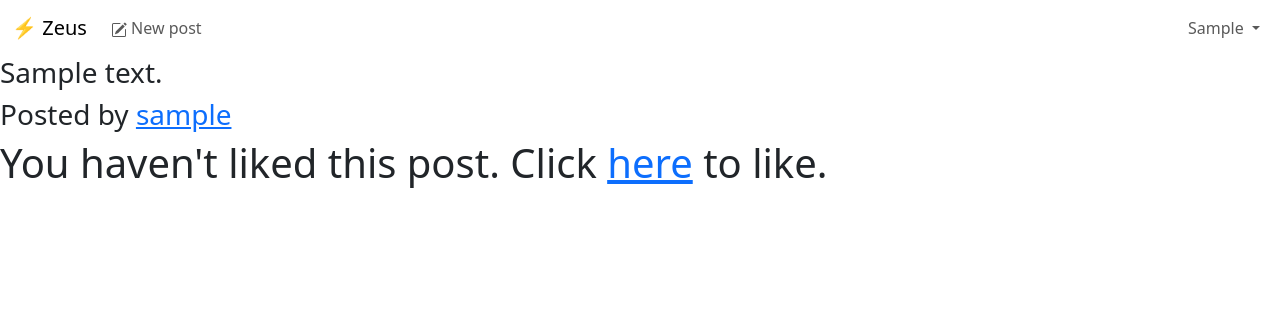
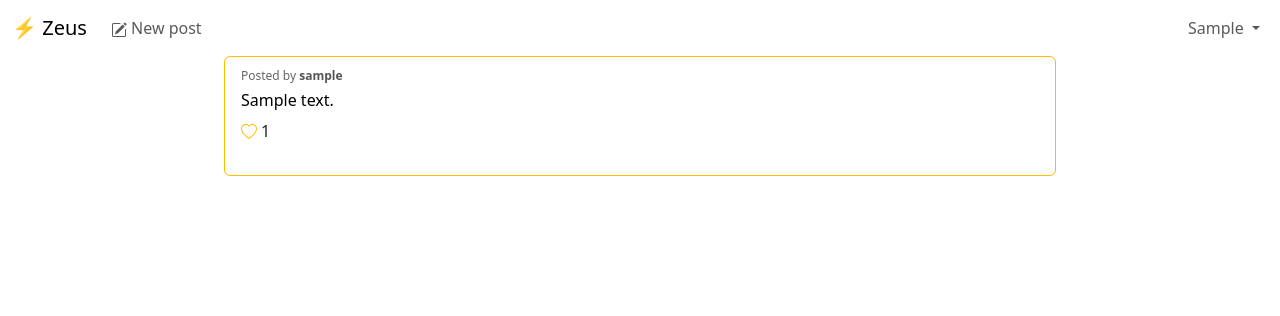
Before and after one commit to atbu/zeus, a Django app: template browse/templates/browse/post_detail.html in a window 1280 px wide. Shown: the top 316 px of the page. Run offline with Django 3.2, Linux system fonts and the light colour scheme; the template is opened without the code that fills it: most values are stand-ins (such as "Sample title", 1, 10 or a date in 2020).

Commit message:
UI updates
Updated post UI, changed the like sentence to a like button in the view post screen

```diff
--- /dev/null
+++ b/browse/static/style.css
@@ -0,0 +1,44 @@
+a{
+	text-decoration: none;
+}
+
+
+/*for the posts*/
+.card {
+	width: 65vw;
+	margin: auto;
+	margin-bottom: max(1vw, 1vh);
+	border-style: solid;
+	border-color: #FFBF00;
+	border-width: max(.15vw, .2vh);
+	text-decoration: none;
+}
+.card-subtitle, .card-subtitle a{
+	font-size: max(0.85vw, 1.5vh);
+	color: #666;
+}
+.card-subtitle a{
+	font-weight: bold;
+	color: #555;
+}
+.card-text, .card-text a{
+	font-size: max(1.25vw, 2vh);
+	color: #000;
+}
+.delete-post-button {
+	width: 100vw;
+	text-align: center;
+	margin-bottom: max(4vw, 4vh);
+}
+.btn-danger {
+	font-size: max(1.25vw, 2vh);
+}
+
+
+
+/*for mobile devices*/
+@media (max-width: 500px) {
+  .card {
+	width: 85vw;
+  }
+}
--- a/browse/templates/browse/post_detail.html
+++ b/browse/templates/browse/post_detail.html
@@ -1,17 +1,39 @@
 {% extends "base_generic.html" %}
+{% load static %}
 
 {% block content %}
-  <h3>{{ post.content }}</h2>
-  <h3>Posted by <a href="{% url 'user_detail' post.author.username %}">{{ post.author.username }}</a></h3>
+  <link rel="stylesheet" href="{% static 'style.css' %}">
 
-  {% if has_user_liked_this %}
-    <h1>You liked this post! Click <a href="{% url 'toggle_like_post' post_id=post.uniqueId sender='post_detail' %}">here</a> to unlike.</h1>
-  {% else %}
-    <h1>You haven't liked this post. Click <a href="{% url 'toggle_like_post' post_id=post.uniqueId sender='post_detail' %}">here</a> to like.</h1>
-  {% endif %}
+  <div class="card">
+  <div class="card-body">
+    <h2 class="card-subtitle mb-2">Posted by <a href="{% url 'user_detail' post.author.username %}">{{ post.author.username }}</a></h2>
+    <h1 class="card-text">{{ post.content }}</h1>
 
+    {% if has_user_liked_this %}
+    <span class="d-flex gap-1">
+        <a href="{% url 'toggle_like_post' post_id=post.uniqueId sender='post_detail' %}">
+            <svg xmlns="http://www.w3.org/2000/svg" width="16" height="16" fill="#FFBF00" class="bi bi-heart-fill" viewBox="0 0 16 16">
+                <path fill-rule="evenodd" d="M8 1.314C12.438-3.248 23.534 4.735 8 15-7.534 4.736 3.562-3.248 8 1.314"/>
+            </svg>
+        </a>
+        <p>{{ p.like_count }}</p>
+    </span>
+    {% else %}
+    <span class="d-flex gap-1">
+        <a href="{% url 'toggle_like_post' post_id=post.uniqueId sender='post_detail' %}">
+            <svg xmlns="http://www.w3.org/2000/svg" width="16" height="16" fill="#FFBF00" class="bi bi-heart" viewBox="0 0 16 16">
+                <path d="m8 2.748-.717-.737C5.6.281 2.514.878 1.4 3.053c-.523 1.023-.641 2.5.314 4.385.92 1.815 2.834 3.989 6.286 6.357 3.452-2.368 5.365-4.542 6.286-6.357.955-1.886.838-3.362.314-4.385C13.486.878 10.4.28 8.717 2.01zM8 15C-7.333 4.868 3.279-3.04 7.824 1.143q.09.083.176.171a3 3 0 0 1 .176-.17C12.72-3.042 23.333 4.867 8 15"/>
+            </svg>
+        </a>
+        <p>{{ p.like_count }}</p>
+    </span>
+    {% endif %}
+    </div>
+    </div>
   {% if is_user_moderator or logged_in_as == post.author.username %}
-    <a href="{% url 'delete_post' post.uniqueId %}" class="btn btn-danger" role="button">Delete</a>
+  <div class="delete-post-button">
+    <a href="{% url 'delete_post' post.uniqueId %}" class="btn btn-danger" role="button">Delete Post</a>
+  </div>
     <h1>People who have liked this ({{ likes.count }}):</h1>
     <ul>
       {% for l in likes %}
```
Also changed, not shown: browse/templates/browse/index.html (+5 -3 lines).
